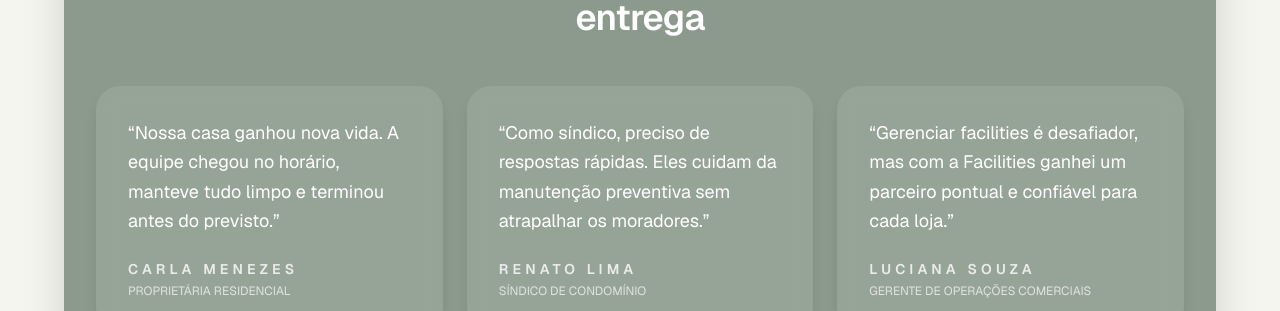
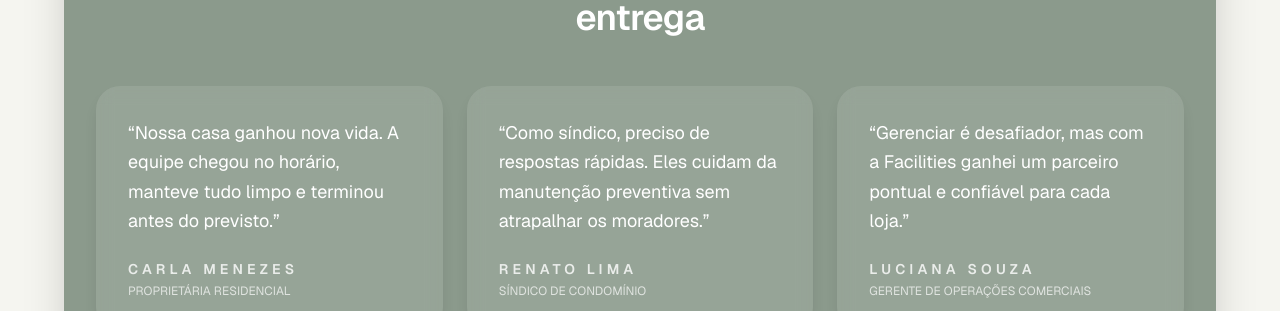
Before and after one commit to euBrunoMelo/Facilities, a Next.js app in the folder facilities-site/: page / in a window 1280 px wide. Shown: the part 4985-5296 px from the top of the page. Built offline with nearby package versions, Linux system fonts and the light colour scheme.

Commit message:
pequena alteração no terceiro card de descrição

```diff
--- a/facilities-site/src/app/page.tsx
+++ b/facilities-site/src/app/page.tsx
@@ -128,7 +128,7 @@ const testimonials = [
   },
   {
     quote:
-      "Gerenciar facilities é desafiador, mas com a Facilities ganhei um parceiro pontual e confiável para cada loja.",
+      "Gerenciar é desafiador, mas com a Facilities ganhei um parceiro pontual e confiável para cada loja.",
     name: "Luciana Souza",
     role: "Gerente de operações comerciais",
   },
```
